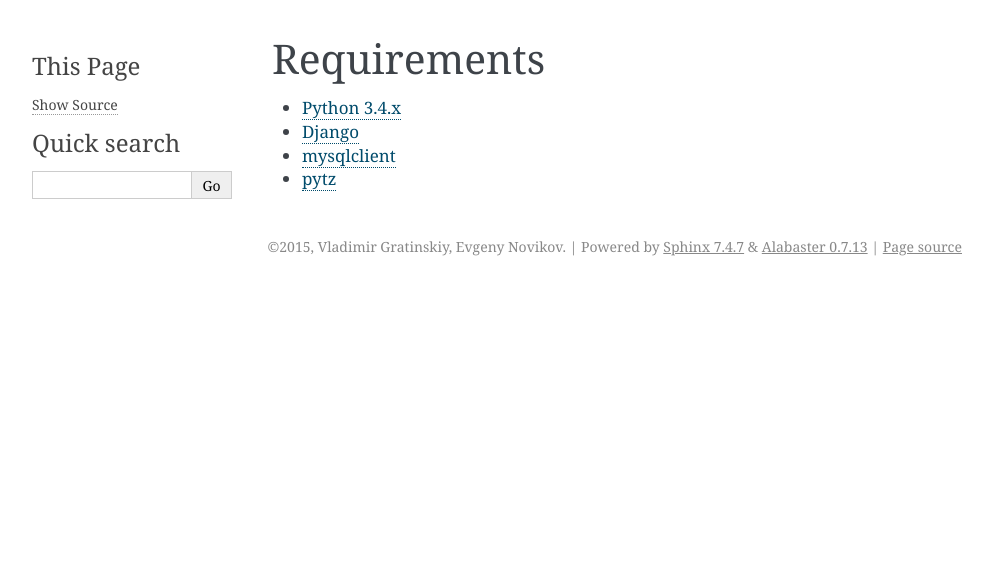
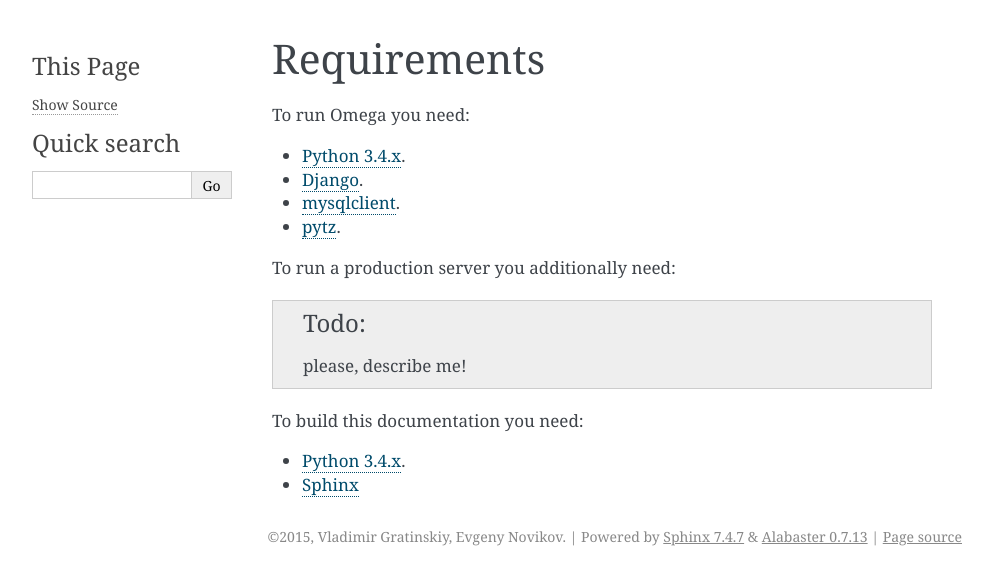
Before and after one commit to ldv-klever/klever, a Sphinx documentation site: the page built from Omega/docs/reqs.rst, in a window 1280 px wide. Shown: the top 585 px of the page, without its empty margins (148-1141 px from the left). Built offline with Sphinx 7.4.7, drawn with Linux system fonts in a browser that asks for light colours.

Commit message:
Describe more requirements

```diff
--- a/Omega/docs/reqs.rst
+++ b/Omega/docs/reqs.rst
@@ -1,7 +1,18 @@
 Requirements
 ============
 
-* `Python 3.4.x <https://www.python.org/>`_
-* `Django <https://www.djangoproject.com/>`_
-* `mysqlclient <https://github.com/PyMySQL/mysqlclient-python>`_
-* `pytz <http://pythonhosted.org/pytz/>`_
+To run Omega you need:
+
+* `Python 3.4.x <https://www.python.org/>`_.
+* `Django <https://www.djangoproject.com/>`_.
+* `mysqlclient <https://github.com/PyMySQL/mysqlclient-python>`_.
+* `pytz <http://pythonhosted.org/pytz/>`_.
+
+To run a production server you additionally need:
+
+.. todo:: please, describe me!
+
+To build this documentation you need:
+
+* `Python 3.4.x <https://www.python.org/>`_.
+* `Sphinx <http://sphinx-doc.org>`_
```
